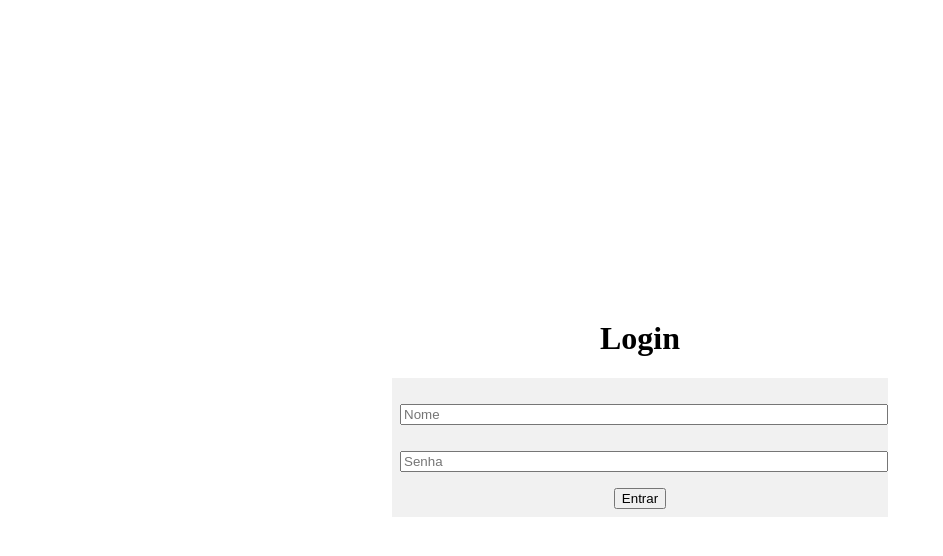
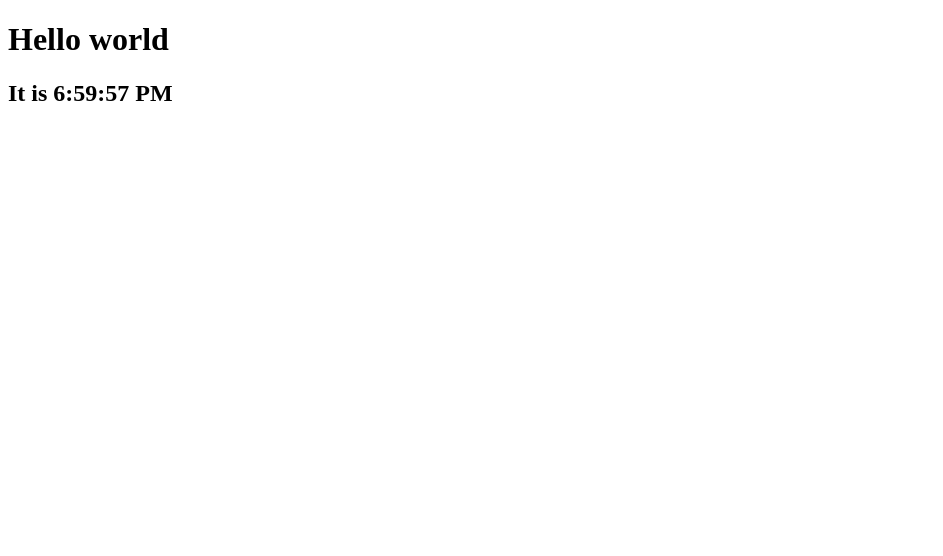
Before and after one commit to ManoelRIos/react-js, a React (Create React App) app: page / in a window 1280 px wide. Shown: the top 556 px of the page, without its empty margins (0-943 px from the left). Built offline with nearby package versions, Linux system fonts and the light colour scheme.

Commit message:
Atualizando elemento e renderizano

```diff
--- a/src/App.js
+++ /dev/null
@@ -1,10 +0,0 @@
-import HomePage from './pages/HomePage'
-
-function App() {
-
-  return (
-    <HomePage/>
-  );
-}
-
-export default App;
--- a/src/index.js
+++ b/src/index.js
@@ -1,10 +1,19 @@
 import React from 'react';
 import ReactDOM from 'react-dom';
-import App from './App';
 
-ReactDOM.render(
-  <React.StrictMode>
-    <App />
-  </React.StrictMode>,
-  document.getElementById('root')
-);
+
+function tick(){
+  const element = (
+    <div>
+      <h1>Hello world</h1>
+      <h2>It is {new Date().toLocaleTimeString()}</h2>
+    </div>
+  )
+
+  ReactDOM.render(
+    element,
+    document.getElementById('root')
+  );
+}
+
+setInterval(tick, 1000)
--- a/src/pages/HomePage/index.jsx
+++ /dev/null
@@ -1,48 +0,0 @@
-import React, { useState }from "react";
-
-import './styles.css'
-
-const HomePage = () =>{
-  const [name, setName] = useState("");
-  const [password, setPassword] = useState("")
-
-  const handleSubmit = (e) =>{
-    e.preventDefault();
-    console.log("Submit", {name, password});
-  }
-
-  return(
-    <div id="login">
-      <h1 className="title">Login</h1>
-      <form onSubmit={handleSubmit} className="form">
-        <div className="field">
-          <label className="sr-only" htmlFor="name">Nome</label>
-          <input
-          type="text"
-          name="name"
-          id="name"
-          placeholder="Nome"
-          value={name}
-          onChange={(e) => setName(e.target.value)}
-          />
-        </div>
-        <div className="field">
-          <label className="sr-only" htmlFor="password">Senha</label>
-          <input
-          type="password"
-          name="password"
-          id="password"
-          placeholder="Senha"
-          value={password}
-          onChange={(e) => setPassword(e.target.value)}
-          />
-        </div>
-        <div className="actions">
-          <button type="submit">Entrar</button>
-        </div>
-      </form>
-    </div>
-  );
-}
-
-export default HomePage;
--- a/src/pages/HomePage/styles.css
+++ /dev/null
@@ -1,36 +0,0 @@
-.sr-only{
-  visibility: hidden;
-}
-
-#login{
-  display: flex;
-  flex-direction: column;
-  align-items: center;
-  justify-content: center;
-  min-height: 100vh;
-  padding: 0 2rem;
-}
-
-#login .form{
-  background-color: #f1f1f1;
-  width: 100%;
-  max-width: 480px;
-  padding: 0.5rem;
-}
-
-#login .field {
-  padding-bottom: .5rem;
-}
-
-#login .field label{
-  display: block;
-}
-
-#login .field input{
-  width: 100%;
-}
-
-#login .actions{
-  text-align: center;
-  margin-top: .5rem;
-}
--- a/src/styles/global.css
+++ /dev/null
@@ -1,14 +0,0 @@
-* {
-  margin: 0;
-  padding: 0;
-  box-sizing: border-box;
-}
-
-body {
-  background: #f8f8f8;
-  color: #29292e;
-}
-
-body, input, button, textarea {
-  font: 400 16px 'Roboto', sans-serif;
-}
```
Also changed, not shown: src/styles/home.css (deleted, +0 -18 lines), src/assets/images/hero-img.svg (deleted), src/pages/UserPage/index.jsx (deleted).
